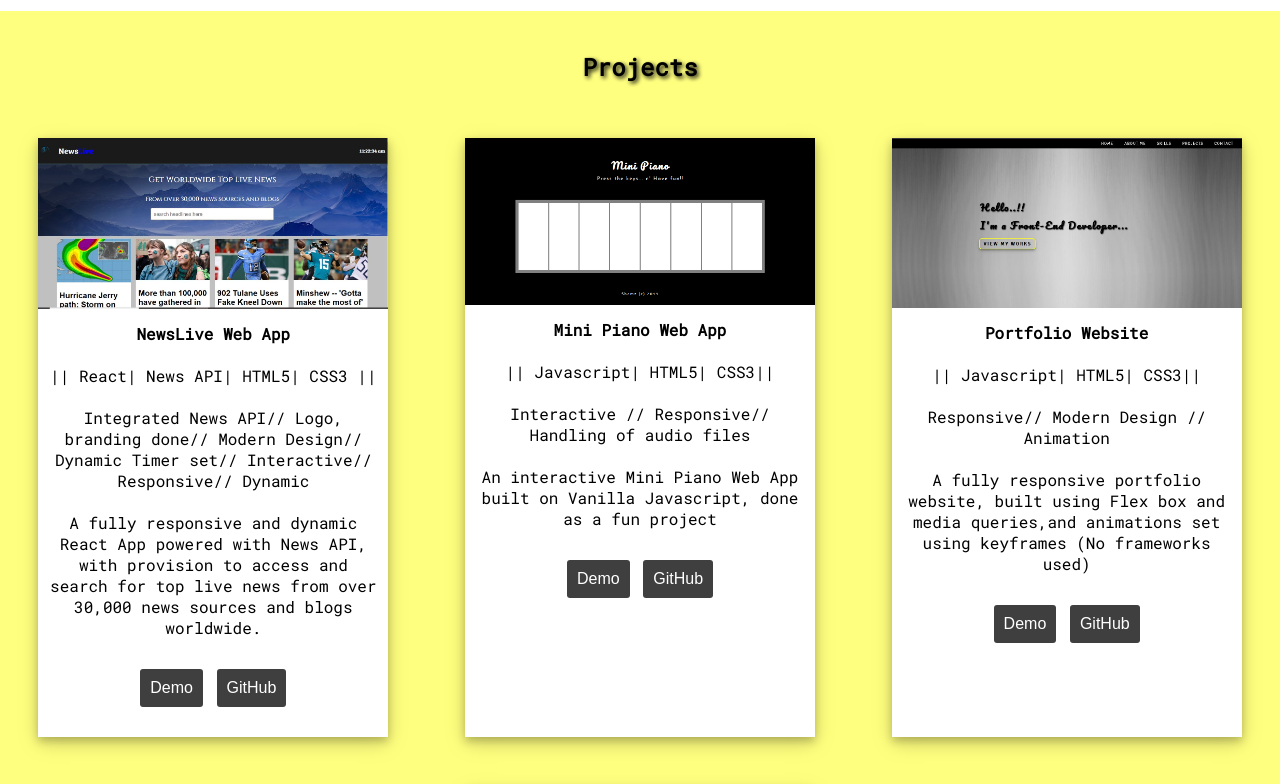
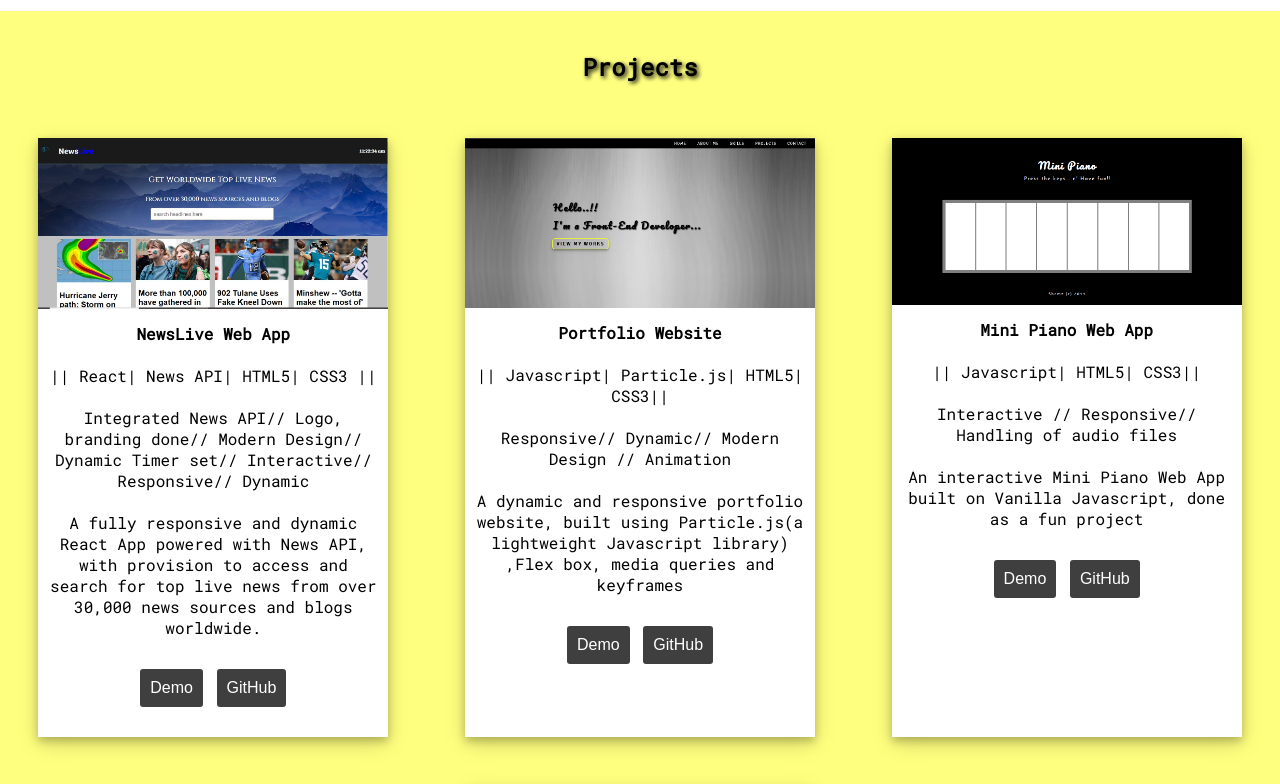
Before and after one commit to shamseena-dev/My-Portfolio, a plain HTML site: page index.html in a window 1280 px wide. Shown: the part 1700-2484 px from the top of the page. Drawn offline with Linux system fonts and the light colour scheme.

Commit message:
minor changes

```diff
--- a/app.js
+++ b/app.js
@@ -16,7 +16,7 @@ particlesJS('particles-js',
   {
     "particles": {
       "number": {
-        "value": 80,
+        "value": 120,
         "density": {
           "enable": true,
           "value_area": 800
--- a/index.html
+++ b/index.html
@@ -120,6 +120,18 @@
 	 						</div>
 	 					</div>
 	 					<div class="projectCard">
+	 						<img src="./images/portfolio.jpg" alt="portfolioWebsite_img" style="width:100%">
+	 						<div class="detailsContainer">
+	 							<h4>Portfolio Website</h4><br>
+	 							<p>|| Javascript| Particle.js| HTML5| CSS3||</p><br>
+								<p> Responsive// Dynamic// Modern Design // Animation </p><br>
+	 							<P> A dynamic and responsive portfolio website, built using Particle.js(a lightweight Javascript library) ,Flex box, media queries and keyframes </P>
+	 							<br>
+								<button><a href="https://shamseena-dev.github.io/My-Portfolio/">Demo</a></button>
+	 							<button><a href="https://github.com/shamseena-dev/My-Portfolio">GitHub</a></button>
+	 						</div>
+	 					</div>
+	 					<div class="projectCard">
 	 						<img src="./images/minipiano.jpg" alt="miniPianoApp_img" style="width:100%">
 	 						<div class="detailsContainer">
 	 							<h4>Mini Piano Web App</h4><br>
@@ -131,18 +143,7 @@
 	 							<button><a href="https://github.com/shamseena-dev/mini-piano">GitHub</a></button>
 	 						</div>
 	 					</div>
-	 					<div class="projectCard">
-	 						<img src="./images/portfolio.jpg" alt="portfolioWebsite_img" style="width:100%">
-	 						<div class="detailsContainer">
-	 							<h4>Portfolio Website</h4><br>
-	 							<p>|| Javascript| HTML5| CSS3||</p><br>
-								<p> Responsive// Modern Design // Animation </p><br>
-	 							<P> A fully responsive portfolio website, built using Flex box and media queries,and animations set using keyframes (No frameworks used) </P>
-	 							<br>
-								<button><a href="https://shamseena-dev.github.io/My-Portfolio/">Demo</a></button>
-	 							<button><a href="https://github.com/shamseena-dev/My-Portfolio">GitHub</a></button>
-	 						</div>
-	 					</div>
+
 	 					<div class="projectCard">
 	 						<img src="./images/laptop.jpg" alt="companyWebsite_img" style="width:100%">
 	 						<div class="detailsContainer">
--- a/style.css
+++ b/style.css
@@ -106,6 +106,10 @@ header .navbar li a{
 /*	height:93vh; */
     height:100vh;
 	margin:auto;
+
+}
+#particles-js{
+	height:90vh;
 
 }
 #homePage{
```
